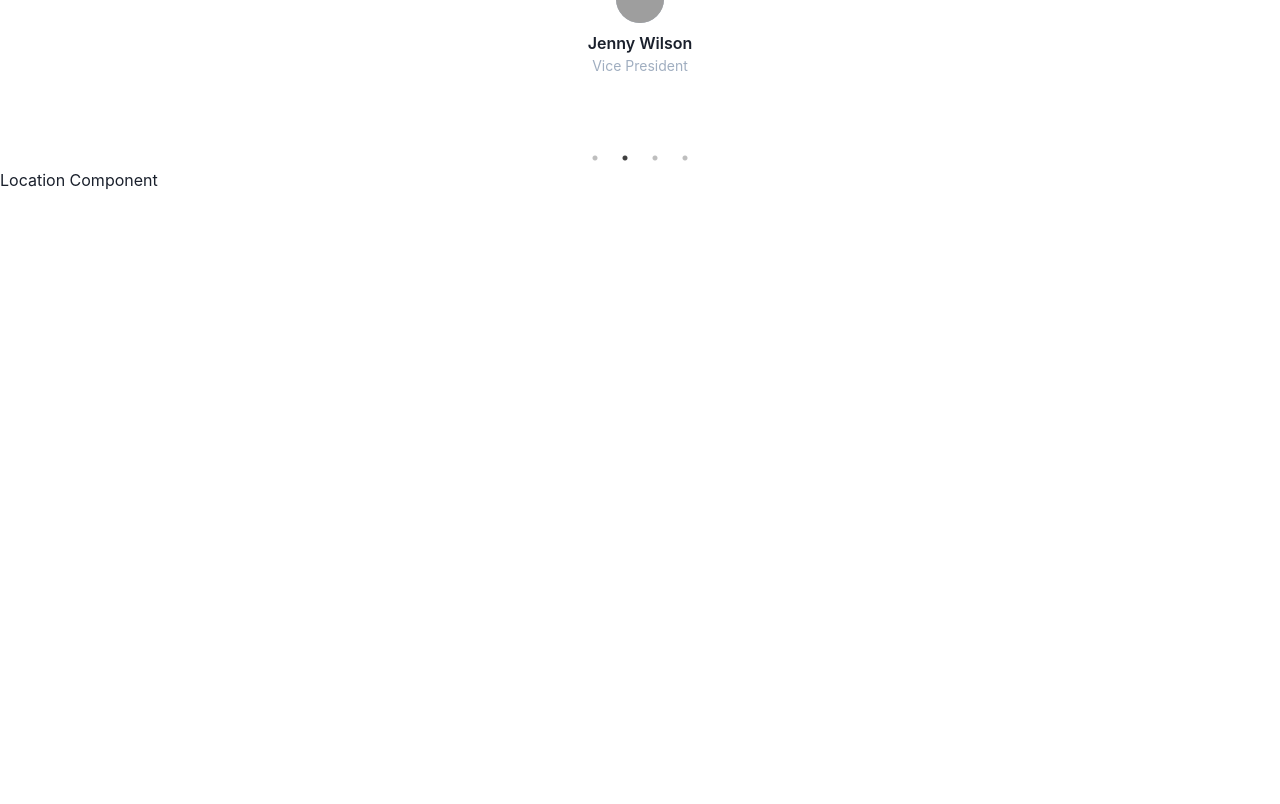
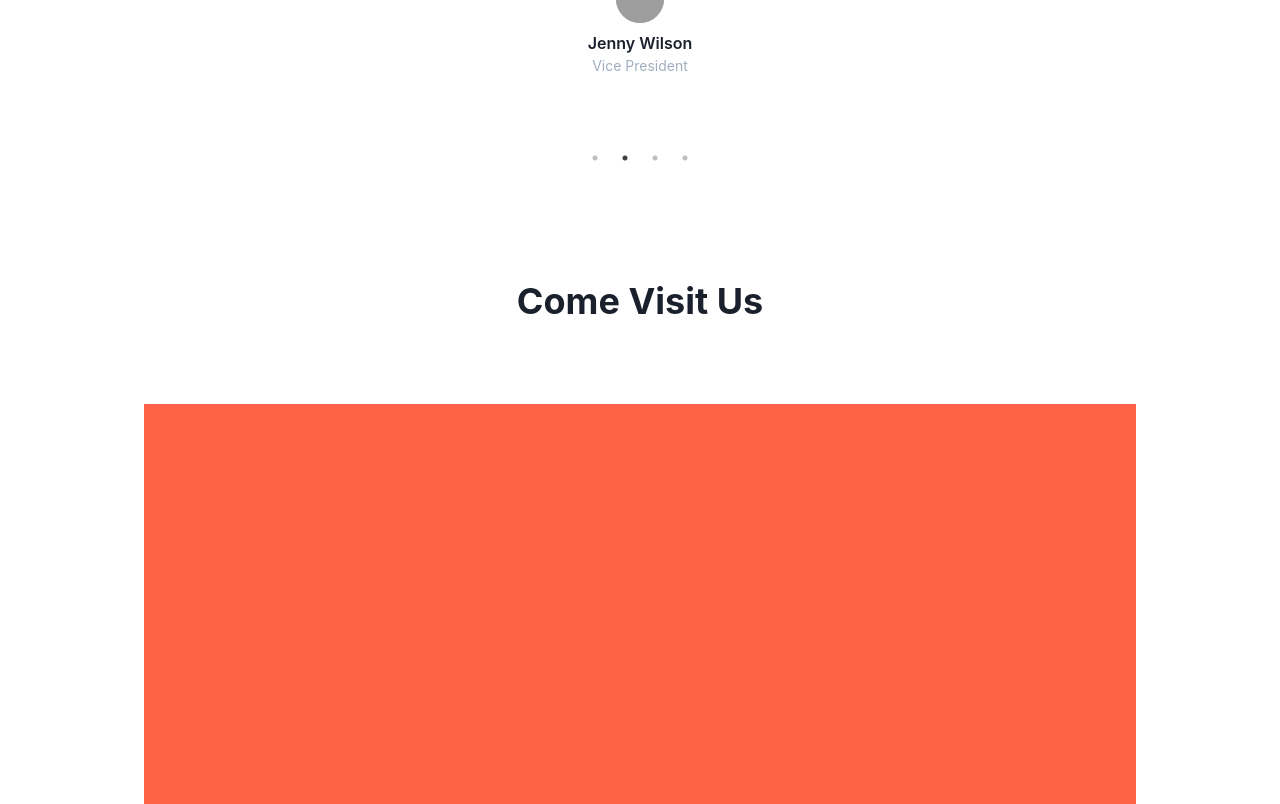
Before and after one commit to AceMouty/vercel-sbr, a Next.js app: page / in a window 1280 px wide. Shown: the part 2455-3259 px from the top of the page. Before the commit the page ends 2647 px from the top, so only its background shows below. Built offline with nearby package versions, Linux system fonts and the light colour scheme; grey boxes are pictures that could not be loaded.

Commit message:
feat: created basic layout where the map will go

```diff
--- a/src/components/Location/Location.jsx
+++ b/src/components/Location/Location.jsx
@@ -1,6 +1,22 @@
+import {
+  Box,
+  Center,
+  Container,
+  Heading,
+  Text
+} from "@chakra-ui/react";
 
-function Location() {
-    return <div>Location Component</div>
+function Features() {
+  return (
+    <Box as={"section"} pt={{ base: 20, md: 28 }}>
+      <Center>
+        <Heading as={"h2"} pb={{base: 20}}>Come Visit Us</Heading>
+      </Center>
+      <Container maxW={"5xl"} >
+          <Box maxw={"4xl"} backgroundColor={"tomato"} minHeight={"50vh"}/>
+      </Container>
+    </Box>
+  );
 }
 
-export default Location
+export default Features;
```
